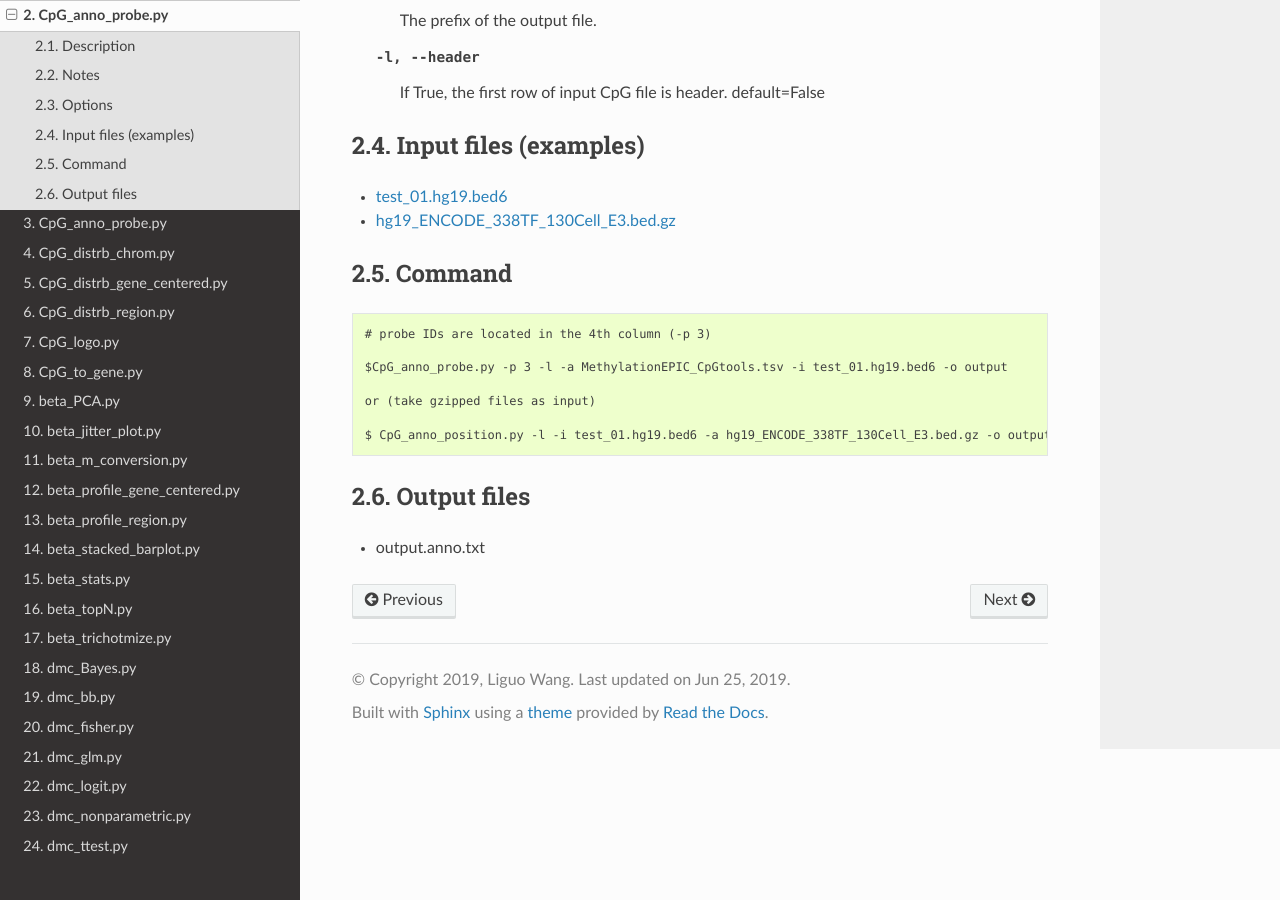
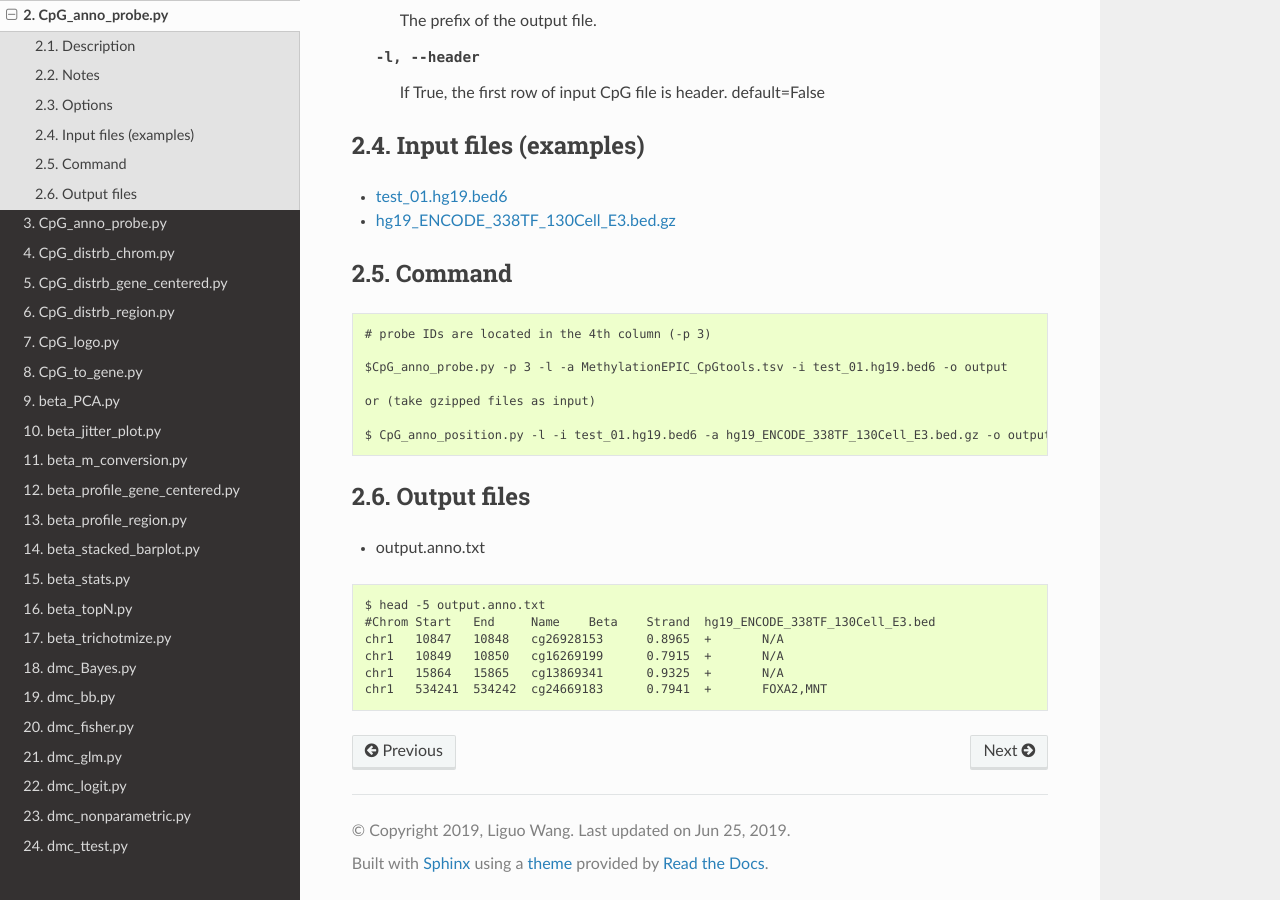
Before and after one commit to liguowang/cpgtools, a Sphinx documentation site: the page built from docs/source/demo/CpG_anno_position.rst, in a window 1280 px wide and 900 px high, scrolled down 931 px. Built offline with Sphinx 7.4.7 and the Read the Docs theme 2.0.0, drawn with Linux system fonts in a browser that asks for light colours.

Commit message:
add CpG_anno_position.rst

```diff
--- a/docs/source/demo/CpG_anno_position.rst
+++ b/docs/source/demo/CpG_anno_position.rst
@@ -59,3 +59,12 @@ Output files
 -------------
 
 - output.anno.txt
+
+::
+
+ $ head -5 output.anno.txt
+ #Chrom	Start	End	Name	Beta	Strand	hg19_ENCODE_338TF_130Cell_E3.bed
+ chr1	10847	10848	cg26928153	0.8965	+	N/A
+ chr1	10849	10850	cg16269199	0.7915	+	N/A
+ chr1	15864	15865	cg13869341	0.9325	+	N/A
+ chr1	534241	534242	cg24669183	0.7941	+	FOXA2,MNT
```
